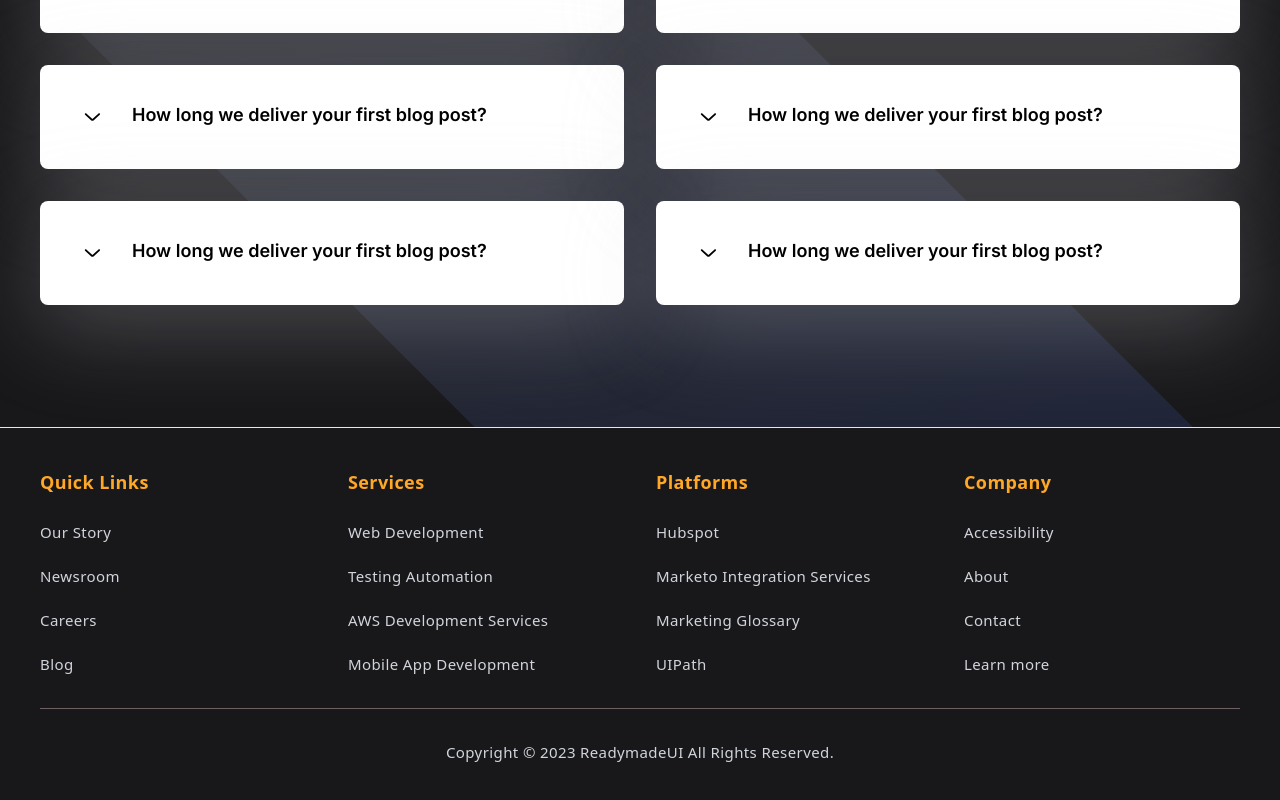
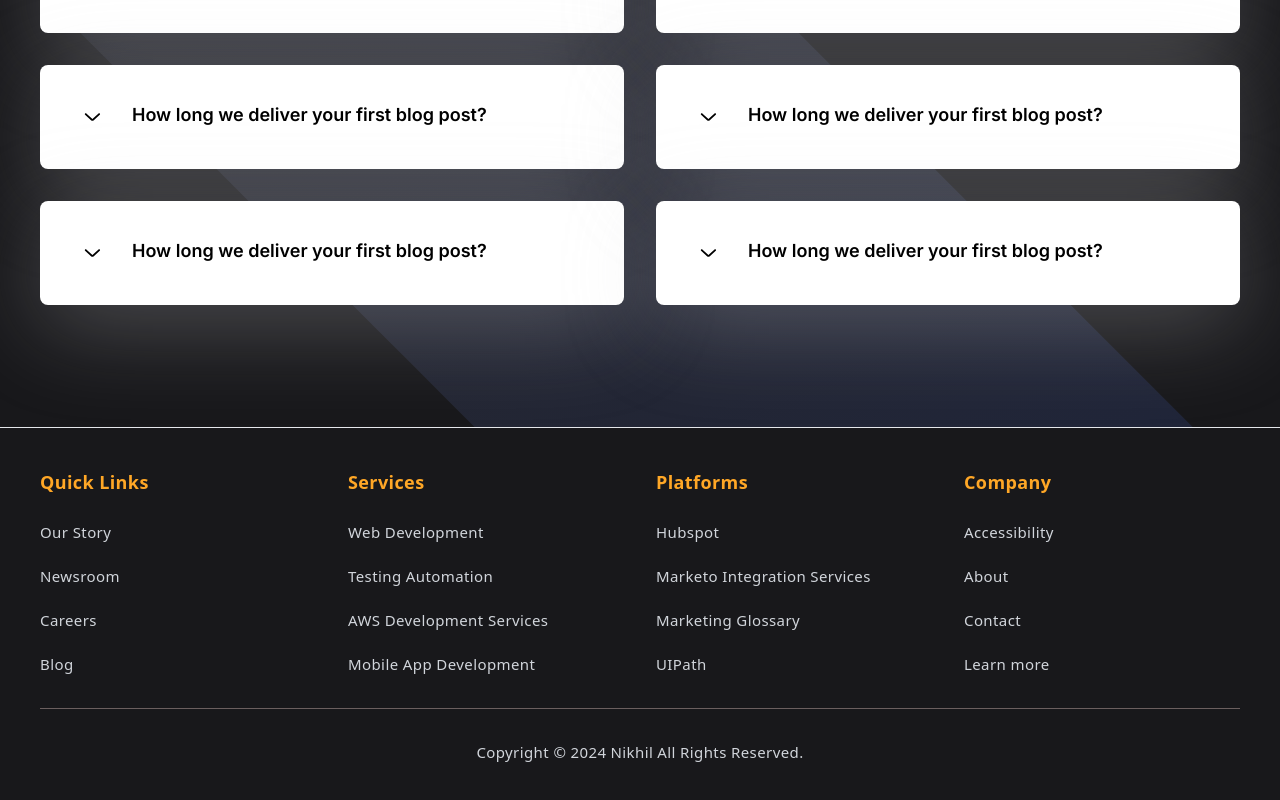
Before and after one commit to niks-nikhil-anand/School_Management_System, a Next.js app: page / in a window 1280 px wide. Shown: the part 8806-9606 px from the top of the page. Built offline with nearby package versions, Linux system fonts and the light colour scheme.

Commit message:
Changes link in the footer

```diff
--- a/src/app/component/Homepage/Footer.jsx
+++ b/src/app/component/Homepage/Footer.jsx
@@ -80,8 +80,8 @@ const Footer = () => {
 
       <div class="border-t text-center border-[#6b5f5f] pt-8 mt-8">
         <p class="text-gray-300 text-[15px]">
-          Copyright © 2023
-          <a href="https://readymadeui.com/" target="_blank" class="hover:underline mx-1">ReadymadeUI</a>
+          Copyright © 2024
+          <a href="https://devtrekker.site/" target="_blank" class="hover:underline mx-1">Nikhil</a>
           All Rights Reserved.
         </p>
       </div>
```
